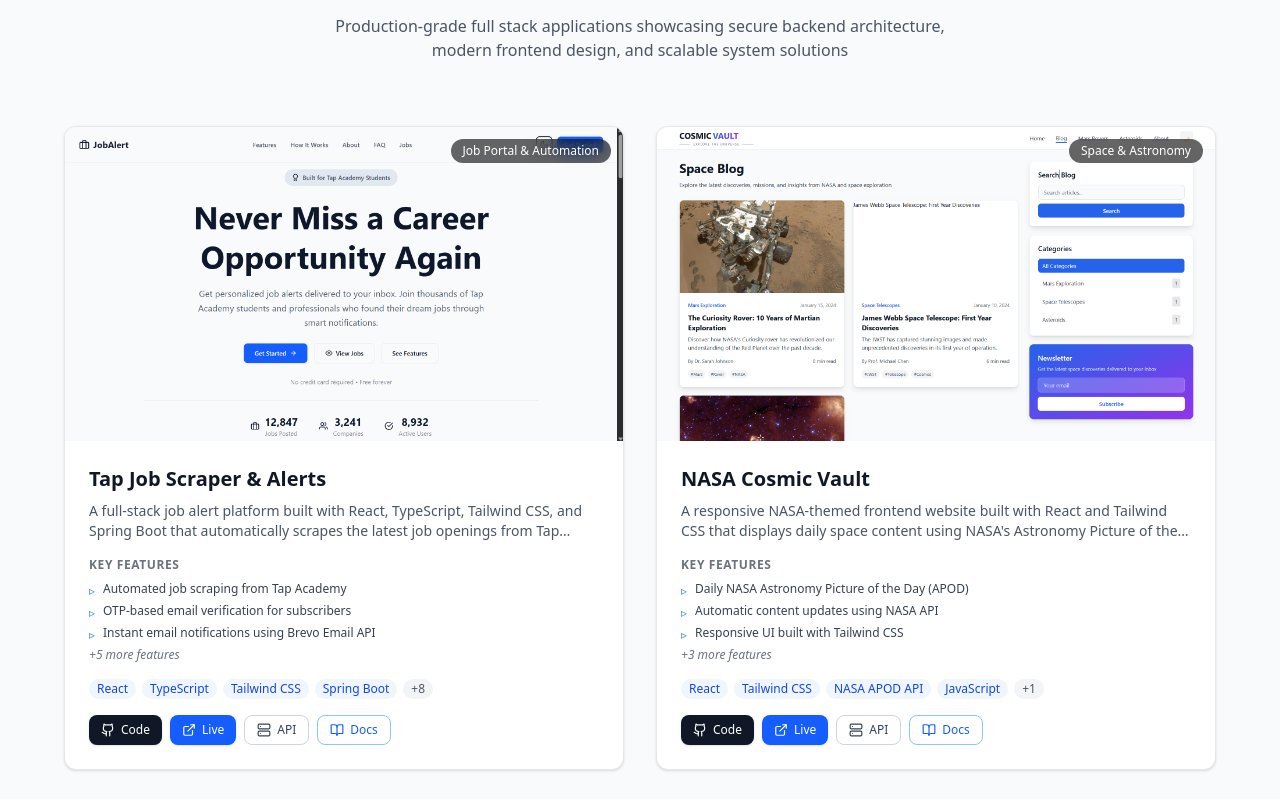
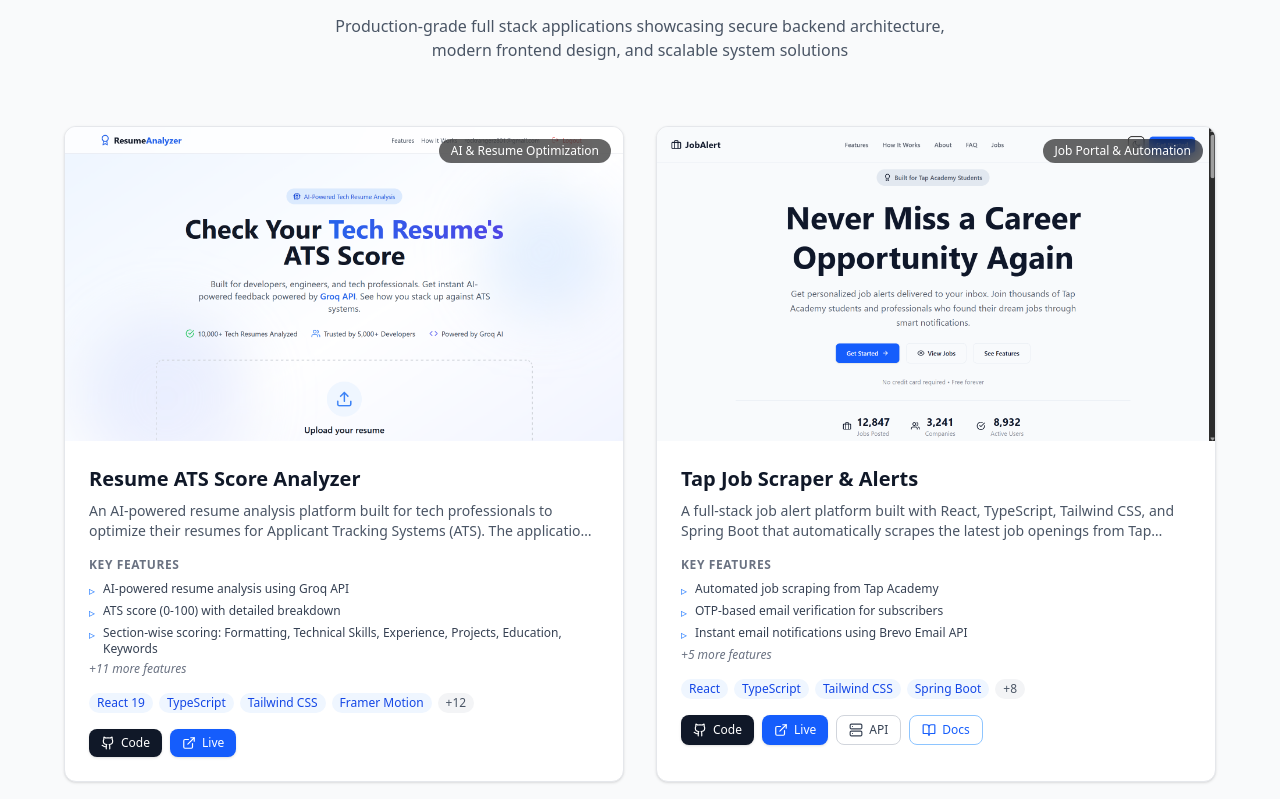
Before and after one commit to mohankumaronly/portfolio, a React (Vite) app: page / in a window 1280 px wide. Shown: the part 3041-3840 px from the top of the page. Built offline with nearby package versions, Linux system fonts and the light colour scheme.

Commit message:
projects are update

```diff
--- a/src/components/Projects.jsx
+++ b/src/components/Projects.jsx
@@ -4,9 +4,39 @@
 import project2 from "../assets/images/project2.png";
 import project4 from "../assets/images/project4.png";
 import project5 from "../assets/images/project5.png";
+import project6 from "../assets/images/project6.png";
 
 const projects = [
   {
+    id: 1,
+    title: "Resume ATS Score Analyzer",
+    image: project6,
+    desc: "An AI-powered resume analysis platform built for tech professionals to optimize their resumes for Applicant Tracking Systems (ATS). The application uses Groq AI to analyze resumes, provides detailed section-wise scoring, identifies missing keywords, and offers actionable suggestions for improvement. Features passwordless authentication with OTP-based email verification using Brevo SMTP.",
+    features: [
+      "AI-powered resume analysis using Groq API",
+      "ATS score (0-100) with detailed breakdown",
+      "Section-wise scoring: Formatting, Technical Skills, Experience, Projects, Education, Keywords",
+      "Identifies strengths, weaknesses, and missing keywords",
+      "Recommends skills to learn and provides actionable suggestions",
+      "Passwordless authentication with OTP-based email verification",
+      "Dark theme UI with Framer Motion animations",
+      "Secure JWT-based authentication with Spring Security",
+      "PDF text extraction using Apache PDFBox",
+      "Drag-and-drop resume upload with React Dropzone",
+      "Mobile-responsive design with Tailwind CSS",
+      "OTP verification using Brevo SMTP",
+      "Real-time analysis with loading states",
+      "Render free tier wake-up handling with retry mechanism"
+    ],
+    tech: "React 19, TypeScript, Tailwind CSS, Framer Motion, Vite, Spring Boot 3, Java 21, Spring Security, JWT, Apache PDFBox, Groq API, PostgreSQL (Neon), Brevo SMTP, Docker, Render, Vercel",
+    github: "https://github.com/mohankumaronly/Resume-Ats-Score-Checker",
+    live: "https://profileatsscore.vercel.app",
+    backend: "",
+    swagger: "",
+    category: "AI & Resume Optimization"
+  },
+  {
+    id: 2,
     title: "Tap Job Scraper & Alerts",
     image: project1,
     desc: "A full-stack job alert platform built with React, TypeScript, Tailwind CSS, and Spring Boot that automatically scrapes the latest job openings from Tap Academy. The system stores job listings in PostgreSQL, prevents duplicate entries, and sends instant email notifications to verified subscribers using the Brevo Email API.",
@@ -28,6 +58,7 @@
     category: "Job Portal & Automation"
   },
   {
+    id: 3,
     title: "NASA Cosmic Vault",
     image: project2,
     desc: "A responsive NASA-themed frontend website built with React and Tailwind CSS that displays daily space content using NASA's Astronomy Picture of the Day (APOD) API. The website automatically updates every day with the latest images and information published by NASA.",
@@ -42,9 +73,12 @@
     tech: "React, Tailwind CSS, NASA APOD API, JavaScript, Vercel",
     github: "https://github.com/mohankumaronly/Cosmicvault",
     live: "https://nasacosmicvault.vercel.app",
+    backend: "",
+    swagger: "",
     category: "Space & Astronomy"
   },
   {
+    id: 4,
     title: "SQL Playground",
     image: project4,
     desc: "A frontend-only SQL Playground built with React and Tailwind CSS that allows users to write MySQL CREATE TABLE statements and instantly visualize database schema relationships. The application automatically generates an interactive ER diagram by detecting primary keys and foreign key connections between tables.",
@@ -66,6 +100,7 @@
     category: "Developer Tools"
   },
   {
+    id: 5,
     title: "OrderUK – Food Delivery Landing Page",
     image: project5,
     desc: "A modern and responsive food delivery landing page built with React and Tailwind CSS by following a Figma design. The project showcases a clean user interface for browsing restaurants, food categories, exclusive offers, and promotional sections with a mobile-friendly layout.",
@@ -85,7 +120,7 @@
     backend: "",
     swagger: "",
     category: "Food & Restaurant"
-  },
+  }
 ];
 
 const openExternal = (url) => {
@@ -126,7 +161,7 @@
         <div className="grid grid-cols-1 lg:grid-cols-2 gap-6 md:gap-8">
           {projects.map((project, i) => (
             <motion.div
-              key={project.title}
+              key={project.id || project.title}
               initial={{ opacity: 0, y: 20 }}
               whileInView={{ opacity: 1, y: 0 }}
               transition={{ delay: i * 0.1, duration: 0.5 }}
@@ -218,6 +253,7 @@
                     Live
                   </motion.button>
 
+                  {project.backend && (
                     <motion.button
                       whileHover={{ scale: 1.02 }}
                       whileTap={{ scale: 0.98 }}
@@ -227,7 +263,9 @@
                       <Server size={14} />
                       API
                     </motion.button>
+                  )}
 
+                  {project.swagger && (
                     <motion.button
                       whileHover={{ scale: 1.02 }}
                       whileTap={{ scale: 0.98 }}
@@ -237,6 +275,7 @@
                       <BookOpen size={14} />
                       Docs
                     </motion.button>
+                  )}
                 </div>
               </div>
             </motion.div>
```
Also changed, not shown: src/assets/images/project6.png (added). Lines whose indentation alone changed are shown as unchanged.
